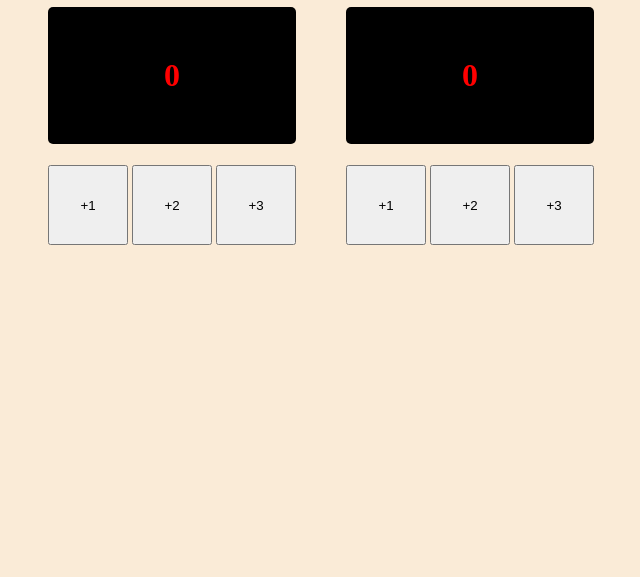
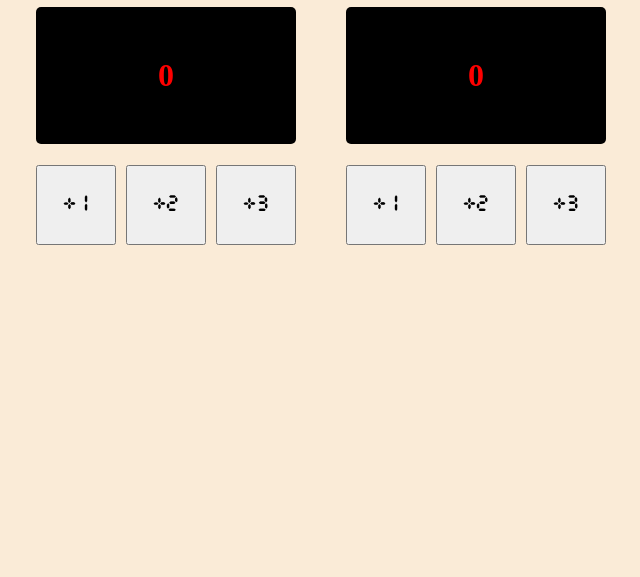
Before and after one commit to anwarrahim/basketball-scoreboard, a plain HTML site: page index.html in a window 1280 px wide. Shown: the part 223-800 px from the top of the page, without its empty margins (319-959 px from the left). Drawn offline with Linux system fonts and the light colour scheme.

Commit message:
add new project

```diff
--- a/resources/style.css
+++ b/resources/style.css
@@ -7,6 +7,7 @@ body{
     text-align: center;
     background-color: antiquewhite;
     margin: 0;
+    font-family: cursedTimer;
 }
 
 /*.card{*/
@@ -56,4 +57,6 @@ h1{
 .increment-btn{
     width: 80px;
     height: 80px;
+    font-family: cursedTimer;
+    font-size: 20px;
 }
```
